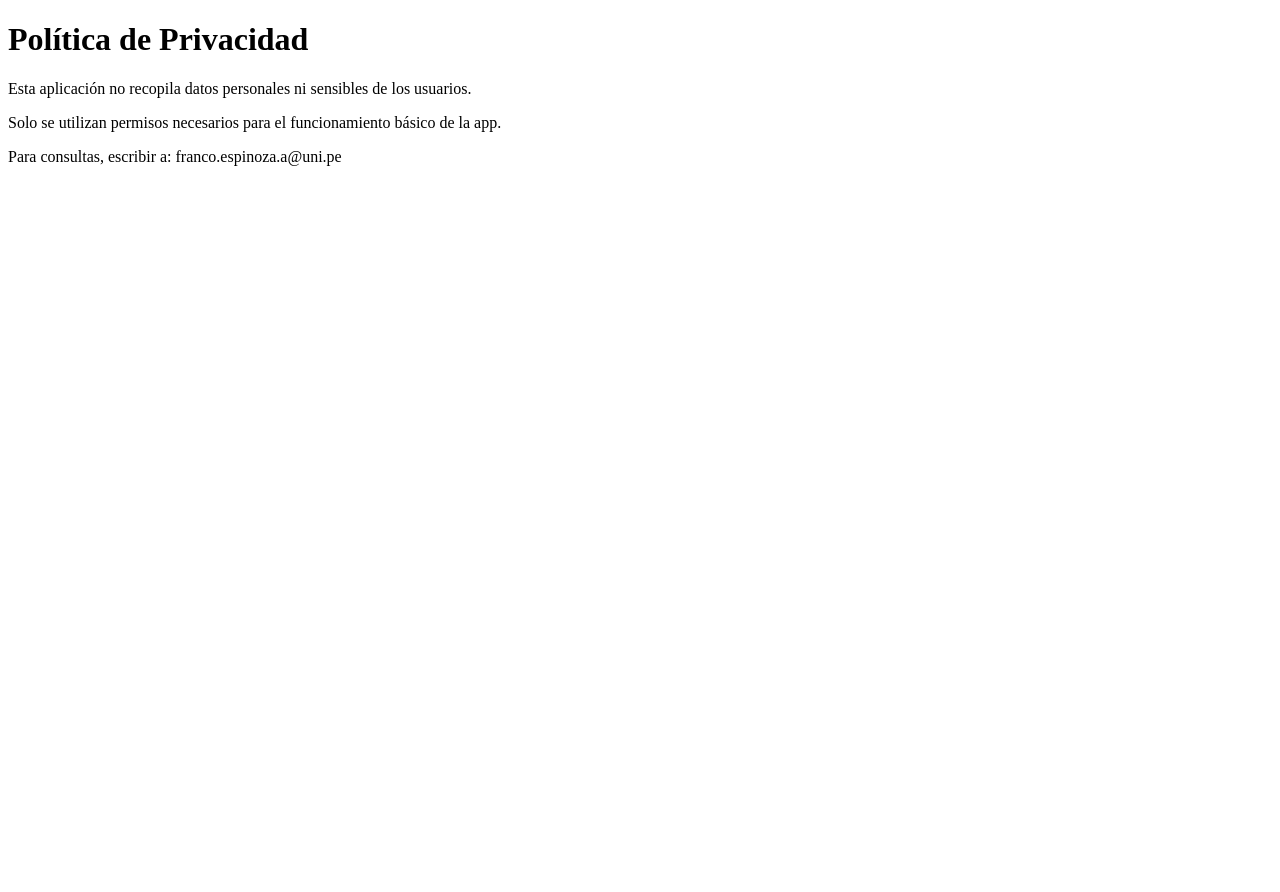
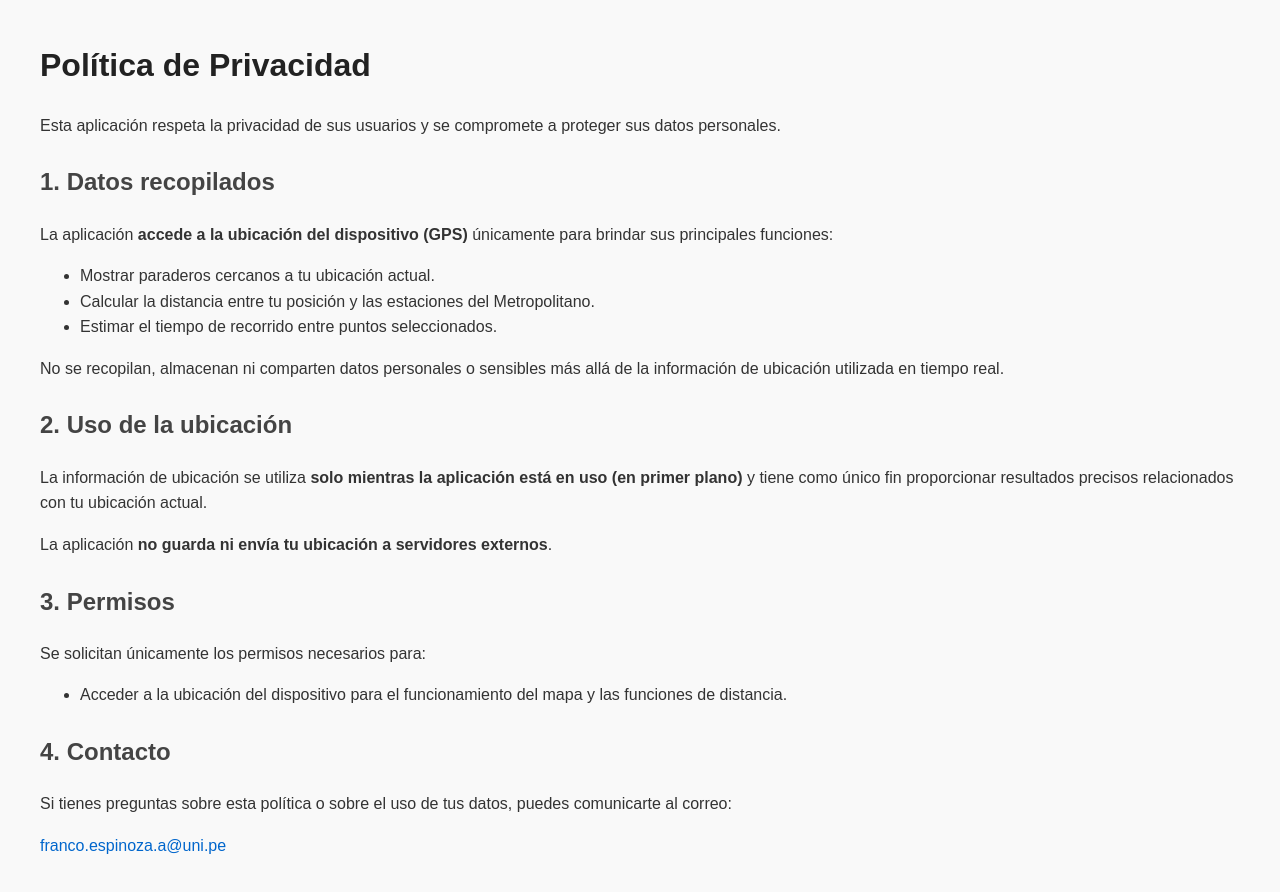
Before and after one commit to MasterCatF/politica-privacidad, a plain HTML site: page index.html in a window 1280 px wide. Before the commit the page ends 800 px from the top, so only its background shows below. Drawn offline with Linux system fonts and the light colour scheme.

Commit message:
Update index.html

```diff
--- a/index.html
+++ b/index.html
@@ -1,13 +1,63 @@
 <!DOCTYPE html>
-<html>
+<html lang="es">
 <head>
   <meta charset="UTF-8">
+  <meta name="viewport" content="width=device-width, initial-scale=1.0">
   <title>Política de Privacidad</title>
+  <style>
+    body {
+      font-family: Arial, sans-serif;
+      margin: 40px;
+      background-color: #f9f9f9;
+      color: #333;
+      line-height: 1.6;
+    }
+    h1 {
+      color: #222;
+    }
+    h2 {
+      color: #444;
+      margin-top: 25px;
+    }
+    p {
+      margin-bottom: 15px;
+    }
+    a {
+      color: #0066cc;
+      text-decoration: none;
+    }
+    a:hover {
+      text-decoration: underline;
+    }
+  </style>
 </head>
 <body>
   <h1>Política de Privacidad</h1>
-  <p>Esta aplicación no recopila datos personales ni sensibles de los usuarios.</p>
-  <p>Solo se utilizan permisos necesarios para el funcionamiento básico de la app.</p>
-  <p>Para consultas, escribir a: franco.espinoza.a@uni.pe</p>
+
+  <p>Esta aplicación respeta la privacidad de sus usuarios y se compromete a proteger sus datos personales.</p>
+
+  <h2>1. Datos recopilados</h2>
+  <p>La aplicación <strong>accede a la ubicación del dispositivo (GPS)</strong> únicamente para brindar sus principales funciones:</p>
+  <ul>
+    <li>Mostrar paraderos cercanos a tu ubicación actual.</li>
+    <li>Calcular la distancia entre tu posición y las estaciones del Metropolitano.</li>
+    <li>Estimar el tiempo de recorrido entre puntos seleccionados.</li>
+  </ul>
+  <p>No se recopilan, almacenan ni comparten datos personales o sensibles más allá de la información de ubicación utilizada en tiempo real.</p>
+
+  <h2>2. Uso de la ubicación</h2>
+  <p>La información de ubicación se utiliza <strong>solo mientras la aplicación está en uso (en primer plano)</strong> y tiene como único fin proporcionar resultados precisos relacionados con tu ubicación actual.</p>
+  <p>La aplicación <strong>no guarda ni envía tu ubicación a servidores externos</strong>.</p>
+
+  <h2>3. Permisos</h2>
+  <p>Se solicitan únicamente los permisos necesarios para:</p>
+  <ul>
+    <li>Acceder a la ubicación del dispositivo para el funcionamiento del mapa y las funciones de distancia.</li>
+  </ul>
+
+  <h2>4. Contacto</h2>
+  <p>Si tienes preguntas sobre esta política o sobre el uso de tus datos, puedes comunicarte al correo:</p>
+  <p><a href="mailto:franco.espinoza.a@uni.pe">franco.espinoza.a@uni.pe</a></p>
+
 </body>
 </html>
```
